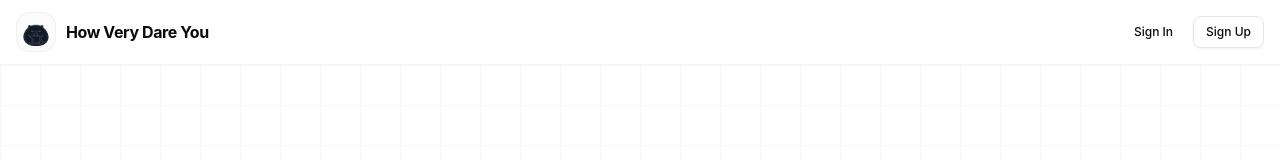
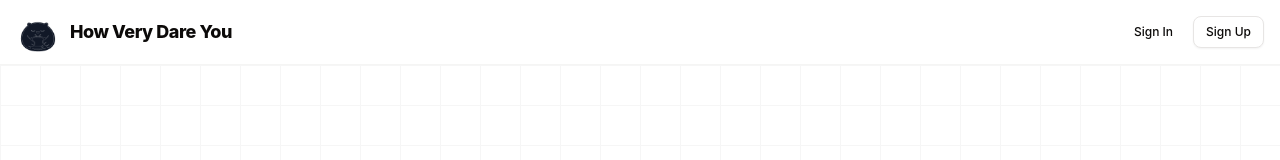
Before and after one commit to jessewalberg/how-very-dare-you, a Next.js app: page / in a window 1280 px wide. Shown: the top 160 px of the page. Built offline with nearby package versions, Linux system fonts and the light colour scheme; no server answers.

Commit message:
branding and protection

```diff
--- a/app/page.tsx
+++ b/app/page.tsx
@@ -1,6 +1,5 @@
 import type { Metadata } from "next";
 import Link from "next/link";
-import Image from "next/image";
 import {
   Shield,
   Search,
@@ -16,6 +15,7 @@ import { LandingSampleCards } from "@/components/landing/LandingSampleCards";
 import { LandingNoFlagsPreview } from "@/components/landing/LandingNoFlagsPreview";
 import { LandingSearch } from "@/components/landing/LandingSearch";
 import { LandingAuthButtons, LandingNavAuth } from "@/components/landing/LandingAuthButtons";
+import { BrandMark } from "@/components/layout/BrandMark";
 
 const BASE_URL = process.env.NEXT_PUBLIC_APP_URL ?? "https://howverydareyou.com";
 
@@ -104,17 +104,12 @@ export default function HomePage() {
       <header className="sticky top-0 z-40 border-b border-border/40 bg-background/80 backdrop-blur-xl supports-[backdrop-filter]:bg-background/60">
         <div className="mx-auto flex h-16 max-w-7xl items-center justify-between px-4">
           <Link href="/" aria-label="How Very Dare You home" className="flex items-center gap-2.5 group">
-            <div className="flex size-10 items-center justify-center rounded-xl border border-border/50 bg-muted/40">
-              <Image
-                src="/brand/howverydareyou-mark-192.png"
-                alt=""
-                width={32}
-                height={32}
-                className="size-8 rounded-lg object-cover transition-transform duration-200 group-hover:scale-105"
-                priority
-              />
-            </div>
-            <span className="text-base font-bold tracking-tight">
+            <BrandMark
+              size={44}
+              priority
+              className="transition-transform duration-200 group-hover:scale-105"
+            />
+            <span className="text-lg font-extrabold tracking-tight">
               How Very Dare You
             </span>
           </Link>
@@ -397,16 +392,10 @@ export default function HomePage() {
         <div className="mx-auto max-w-7xl px-4 py-8">
           <div className="flex flex-col items-center gap-4 sm:flex-row sm:justify-between">
             <div className="flex items-center gap-2.5 text-muted-foreground">
-              <div className="flex size-8 items-center justify-center rounded-lg border border-border/50 bg-muted/40">
-                <Image
-                  src="/brand/howverydareyou-mark-192.png"
-                  alt=""
-                  width={24}
-                  height={24}
-                  className="size-6 rounded-md object-cover"
-                />
-              </div>
-              <span className="text-sm font-medium">How Very Dare You</span>
+              <BrandMark size={36} />
+              <span className="text-sm font-semibold text-foreground">
+                How Very Dare You
+              </span>
             </div>
             <nav className="flex items-center gap-4">
               {["About", "Privacy", "Terms"].map((link) => (
--- a/app/password/page.tsx
+++ b/app/password/page.tsx
@@ -2,7 +2,7 @@
 
 import { useState } from "react";
 import { useRouter } from "next/navigation";
-import Image from "next/image";
+import { BrandMark } from "@/components/layout/BrandMark";
 
 export default function PasswordPage() {
   const [password, setPassword] = useState("");
@@ -39,15 +39,8 @@ export default function PasswordPage() {
     <div className="flex min-h-screen items-center justify-center bg-background px-4">
       <div className="w-full max-w-sm space-y-6 text-center">
         <div>
-          <div className="mx-auto mb-4 flex size-20 items-center justify-center rounded-2xl border border-border/50 bg-muted/40">
-            <Image
-              src="/brand/howverydareyou-mark-192.png"
-              alt="How Very Dare You logo"
-              width={64}
-              height={64}
-              className="size-16 rounded-xl object-cover"
-              priority
-            />
+          <div className="mx-auto mb-4 flex justify-center">
+            <BrandMark size={72} priority />
           </div>
           <h1 className="text-2xl font-bold tracking-tight">
             How Very Dare You
--- /dev/null
+++ b/components/layout/BrandMark.tsx
@@ -0,0 +1,39 @@
+import Image from "next/image";
+import { cn } from "@/lib/utils";
+
+interface BrandMarkProps {
+  size?: number;
+  className?: string;
+  priority?: boolean;
+}
+
+export function BrandMark({
+  size = 44,
+  className,
+  priority = false,
+}: BrandMarkProps) {
+  return (
+    <span
+      className={cn("relative inline-block shrink-0", className)}
+      style={{ width: size, height: size }}
+      aria-hidden="true"
+    >
+      <Image
+        src="/brand/howverydareyou-mark-mono-1024.png"
+        alt=""
+        fill
+        sizes={`${size}px`}
+        className="object-contain dark:hidden"
+        priority={priority}
+      />
+      <Image
+        src="/brand/howverydareyou-mark-mono-light-1024.png"
+        alt=""
+        fill
+        sizes={`${size}px`}
+        className="hidden object-contain dark:block"
+        priority={priority}
+      />
+    </span>
+  );
+}
--- a/components/layout/Footer.tsx
+++ b/components/layout/Footer.tsx
@@ -1,5 +1,5 @@
 import Link from "next/link";
-import Image from "next/image";
+import { BrandMark } from "@/components/layout/BrandMark";
 
 const FOOTER_LINKS = [
   { href: "/about", label: "About" },
@@ -14,16 +14,10 @@ export function Footer() {
         <div className="flex flex-col items-center gap-4 sm:flex-row sm:justify-between">
           {/* Brand */}
           <div className="flex items-center gap-2.5 text-muted-foreground">
-            <div className="flex size-8 items-center justify-center rounded-lg border border-border/50 bg-muted/40">
-              <Image
-                src="/brand/howverydareyou-mark-192.png"
-                alt=""
-                width={24}
-                height={24}
-                className="size-6 rounded-md object-cover"
-              />
-            </div>
-            <span className="text-sm font-medium">How Very Dare You</span>
+            <BrandMark size={36} />
+            <span className="text-sm font-semibold text-foreground">
+              How Very Dare You
+            </span>
           </div>
 
           {/* Links */}
--- a/components/layout/Navbar.tsx
+++ b/components/layout/Navbar.tsx
@@ -2,13 +2,13 @@
 
 import { useState } from "react";
 import Link from "next/link";
-import Image from "next/image";
 import { SignInButton, UserButton, useUser } from "@clerk/nextjs";
 import { useQuery } from "convex/react";
 import { Menu, Search, Settings, X } from "lucide-react";
 import { api } from "@/convex/_generated/api";
 import { cn } from "@/lib/utils";
 import { Button } from "@/components/ui/button";
+import { BrandMark } from "@/components/layout/BrandMark";
 import {
   Sheet,
   SheetContent,
@@ -46,20 +46,12 @@ export function Navbar() {
           aria-label="How Very Dare You home"
           className="flex items-center gap-2.5 shrink-0 group"
         >
-          <div className="flex size-10 items-center justify-center rounded-xl border border-border/50 bg-muted/40">
-            <Image
-              src="/brand/howverydareyou-mark-192.png"
-              alt=""
-              width={32}
-              height={32}
-              className={cn(
-                "size-8 rounded-lg object-cover",
-                "transition-transform duration-200 group-hover:scale-105"
-              )}
-              priority
-            />
-          </div>
-          <span className="text-base font-bold tracking-tight hidden sm:inline">
+          <BrandMark
+            size={44}
+            priority
+            className={cn("transition-transform duration-200 group-hover:scale-105")}
+          />
+          <span className="hidden text-lg font-extrabold tracking-tight sm:inline">
             How Very Dare You
           </span>
         </Link>
@@ -169,15 +161,7 @@ export function Navbar() {
         <SheetContent side="left" className="w-72">
           <SheetHeader>
             <SheetTitle className="flex items-center gap-2">
-              <div className="flex size-6 items-center justify-center rounded-md border border-border/50 bg-muted/40">
-                <Image
-                  src="/brand/howverydareyou-mark-192.png"
-                  alt=""
-                  width={20}
-                  height={20}
-                  className="size-5 rounded-[4px] object-cover"
-                />
-              </div>
+              <BrandMark size={28} />
               How Very Dare You
             </SheetTitle>
             <SheetDescription className="sr-only">
--- a/proxy.ts
+++ b/proxy.ts
@@ -4,6 +4,14 @@ import type { NextRequest } from "next/server";
 const COOKIE_NAME = "site-access";
 
 export function proxy(request: NextRequest) {
+  const runtimeEnv = process.env.VERCEL_ENV ?? process.env.NODE_ENV;
+  const isProduction = runtimeEnv === "production";
+
+  // Never password-gate production.
+  if (isProduction) {
+    return NextResponse.next();
+  }
+
   const sitePassword = process.env.SITE_PASSWORD;
 
   // If no password is set, allow all traffic (dev / no protection needed)
```
